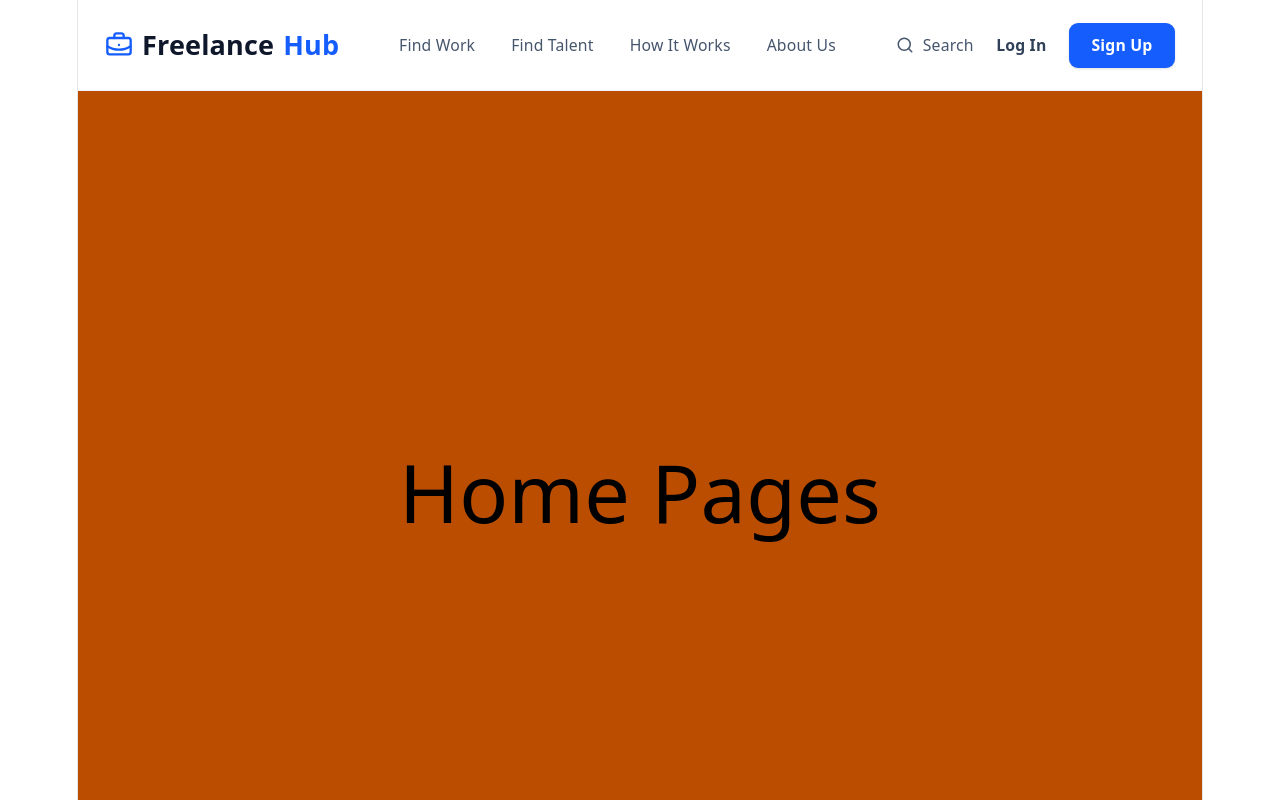
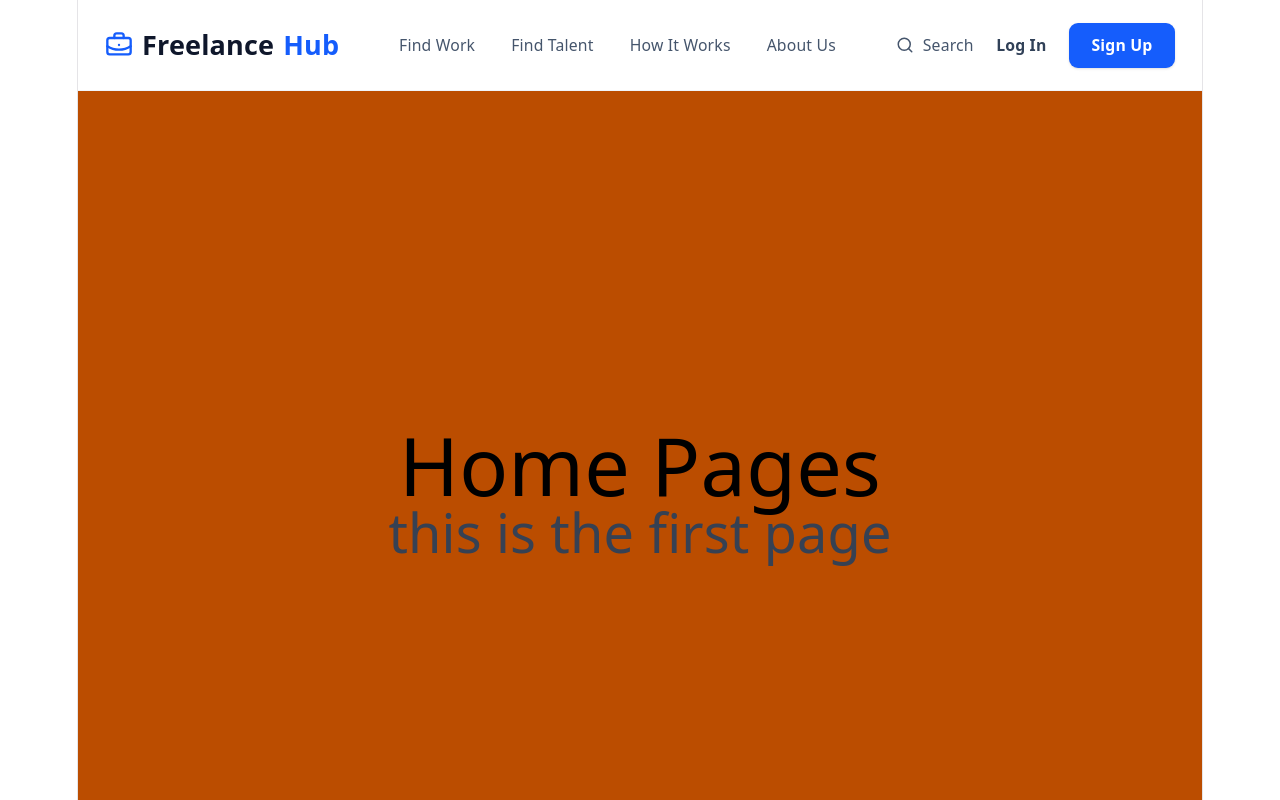
Before and after one commit to mohamedziada-dev/Test_2, a React (Vite) app: page / in a window 1280 px wide. Shown: the top 800 px of the page. Built offline with nearby package versions, Linux system fonts and the light colour scheme.

Commit message:
add paragraph in Home

```diff
--- a/src/pages/Home.jsx
+++ b/src/pages/Home.jsx
@@ -1,8 +1,9 @@
 
 export default function Home() {
   return (
-    <div>
-        <p className="flex text-7xl text-center items-center justify-center h-screen text-black">Home Pages</p>
+    <div  className="flex flex-col text-7xl text-center items-center justify-center h-screen text-black">
+        <p>Home Pages</p>
+        <p className="text-5xl text-gray-700">this is the first page</p>
     </div>
   )
 }
```
